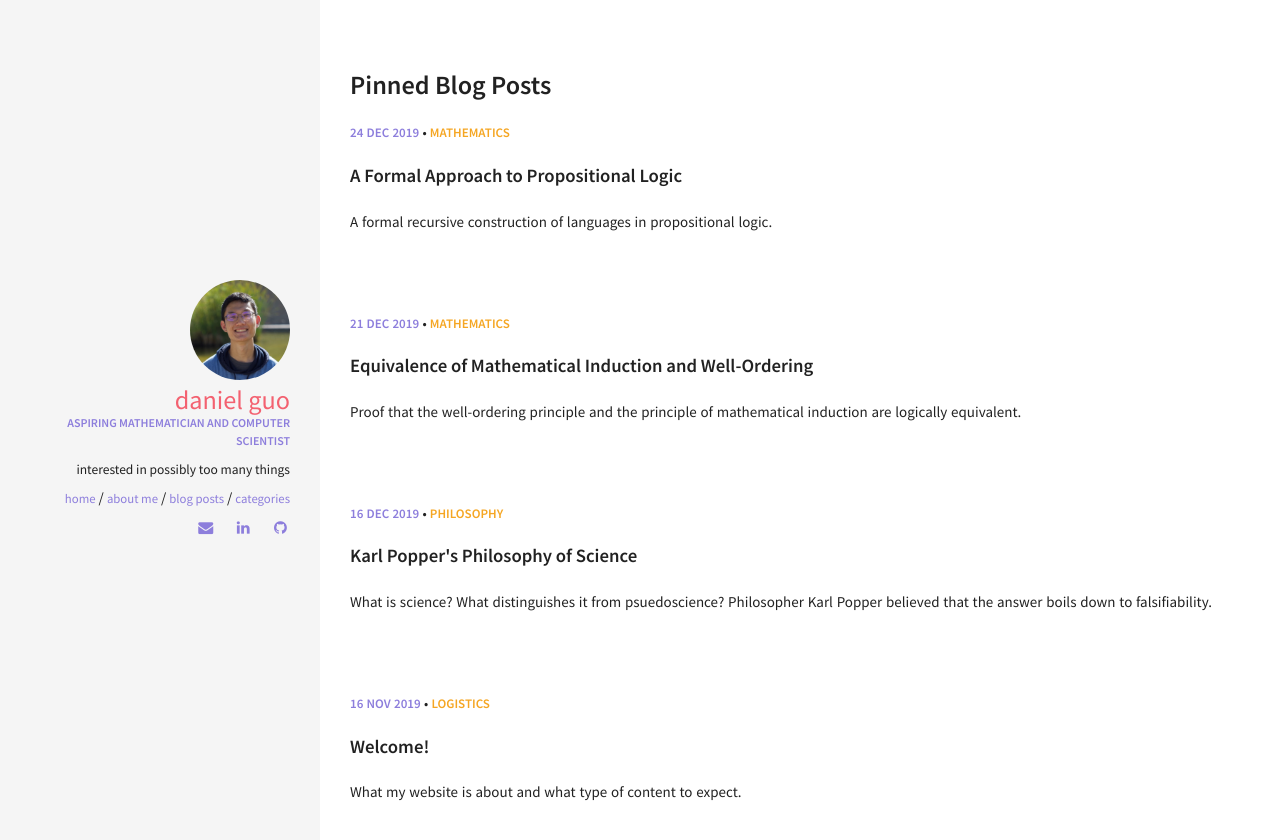
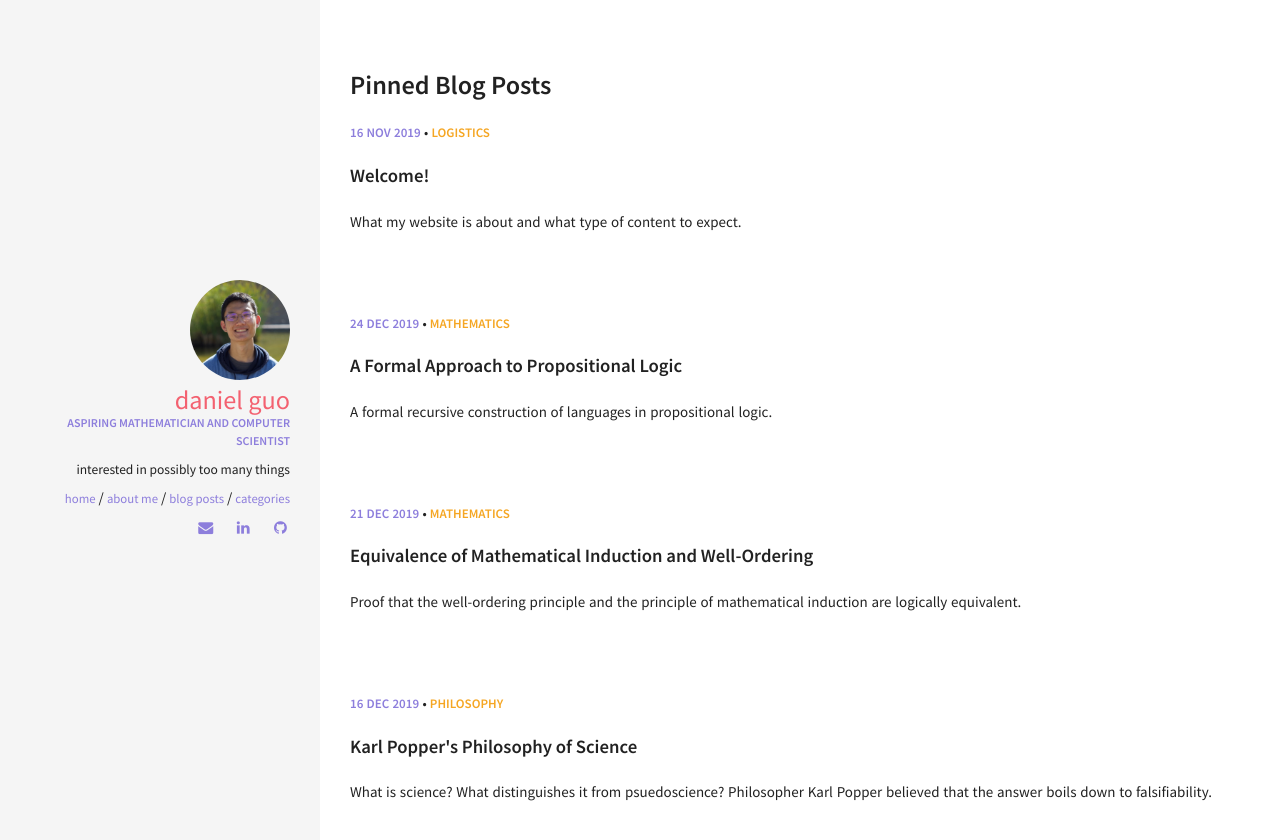
Before and after one commit to d-guo/danielguo.dev_old, a Jekyll site: the page built from index.html, in a window 1280 px wide. Shown: the top 840 px of the page. Built offline with Jekyll 4.4.1, drawn with Linux system fonts in a browser that asks for light colours.

Commit message:
changed home page to display welcome post first

```diff
--- a/_layouts/post_listing.html
+++ b/_layouts/post_listing.html
@@ -4,6 +4,7 @@ layout: default
 <h2>Pinned Blog Posts</h2>
 
 {% for post in site.posts %}
+{% if post.priority %}
 <section class="post">
   <header class="post-header">
     <p class="post-meta">
@@ -60,4 +61,68 @@ layout: default
     {% endif %}
 
 </section>
+{% endif %}
 {% endfor %}
+
+
+{% for post in site.posts %}
+{% if post.priority %}
+{% else %}
+<section class="post">
+  <header class="post-header">
+    <p class="post-meta">
+      <span class="post-date">
+        {{ post.date | date: "%-d %b %Y" | upcase }}
+      </span>
+      {% if post.categories.size > 0 %}
+      •
+      {% for cat in post.categories %}
+        <a class="post-cat" href="{{ site.url }}/categories/#{{ cat }}">{{ cat }}</a>
+        {% unless forloop.last %}
+        <span>/</span>
+        {% endunless %}
+      {% endfor %}
+      {% endif %}
+    </p>
+    <h4>
+      <a href="{{ site.url }}{{ post.url }}" class="post-title" title="{{ post.title | escape }}">{{ post.title }}</a>
+      {% if post.link %}
+      <a class="post-title-link" href="{{ post.link }}" target="_blank" title="{{ post.title | escape }}"><i class="fa fa-external-link"></i></a>
+      {% endif %}
+    </h4>
+
+    {% if post.author %}
+      {% assign author = site.data.authors[post.author] %}
+    {% else %}
+      {% assign author = site.owner %}
+    {% endif %}
+
+    </header>
+
+    {% if post.excerpt %}
+    <div class="post-description">
+      <p>
+        {{ post.excerpt }}
+      </p>
+    </div>
+    {% endif %}
+
+    {% if post.image.feature %}
+    <div class="post-image-feature">
+      <img src=
+      {% if post.image.feature contains 'http' %}
+      "{{ post.image.feature }}"
+      {% else %}
+      "{{ site.url }}/img/{{ post.image.feature }}"
+      {% endif %}
+      alt="{{ post.title | escape }} feature image">
+
+      {% if post.image.credit %}
+      <span class="image-credit">Photo Credit: <a href="{{ post.image.creditlink }}">{{ post.image.credit }}</a></span>
+      {% endif %}
+    </div><!-- /.image-wrap -->
+    {% endif %}
+
+</section>
+{% endif %}
+{% endfor %}
```
Also changed, not shown: _posts/2019-11-16-welcome.md (+1 -0 lines).
